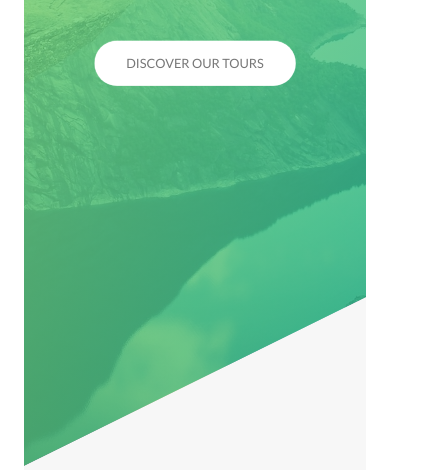
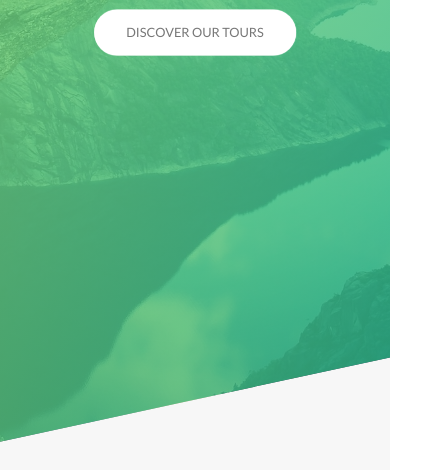
Before and after one commit to emerpaiva/Natours, a website: page index.html in a window 390 px wide. Shown: the part 360-830 px from the top of the page, 442 px wide, since content can reach past the window. Drawn offline with Linux system fonts and the light colour scheme.

Commit message:
Added primary breakpoints

```diff
--- a/scss/abstracts/_mixins.scss
+++ b/scss/abstracts/_mixins.scss
@@ -27,6 +27,8 @@ $breakpoint argumento choices:
 - tab-land
 - big-desktop
 
+ORDER: Base + typography > general layout + grid > page layout > components
+
 1em = 16px;
 */
 @mixin respond($breakpoint) {
@@ -43,6 +45,6 @@ $breakpoint argumento choices:
   }
 
   @if $breakpoint == big-desktop {
-    @media (min-width: 112.5) { @content; }  //1800px
+    @media (min-width: 112.5em) { @content; }  //1800px
   }
 }
--- a/scss/abstracts/_variables.scss
+++ b/scss/abstracts/_variables.scss
@@ -24,4 +24,5 @@ $default-font-size: 1.6rem;
 // GRID
 $grid-width: 114rem;
 $gutter-vertical: 8rem;
+$gutter-vertical-small: 6rem;
 $gutter-horizontal: 6rem;
--- a/scss/base/_base.scss
+++ b/scss/base/_base.scss
@@ -26,4 +26,9 @@ html {
 
 body {
   box-sizing: border-box;
+  padding: 3rem;
+
+  @include respond(tab-port) {
+    padding: 0;
+  }
 }
--- a/scss/base/_typography.scss
+++ b/scss/base/_typography.scss
@@ -3,7 +3,6 @@ body {
   font-weight: 400;
   line-height: 1.7;
   color: $color-grey-dark;
-  padding: 3rem;
 }
 
 .heading-primary {
@@ -19,6 +18,11 @@ body {
     font-weight: 400;
     letter-spacing: 3.5rem;
     animation: 1s moveInLeft ease-out;
+
+    @include respond(phone) {
+      letter-spacing: 1rem;
+      font-size: 5rem;
+    }
   }
 
   &--sub {
@@ -27,6 +31,10 @@ body {
     font-weight: 700;
     letter-spacing: 1.75rem;
     animation: 1s moveInRight ease-out;
+
+    @include respond(phone) {
+      letter-spacing: .5rem;
+    }
   }
 }
 
@@ -42,6 +50,14 @@ body {
   color: transparent;
   letter-spacing: 2px;
   transition: all .2s;
+
+  @include respond(tab-port) {
+    font-size: 3rem;
+  }
+
+  @include respond(phone) {
+    font-size: 2.5rem;
+  }
 
   &:hover {
     transform: skewY(2deg) skewX(15deg) scale(1.1);
--- a/scss/layout/_footer.scss
+++ b/scss/layout/_footer.scss
@@ -2,7 +2,11 @@
 	background-color: $color-grey-dark-3;
 	padding: 10rem 0;
 	font-size: 1.4rem;
-	color: $color-grey-light-1;
+  color: $color-grey-light-1;
+
+  @include respond(tab-port) {
+    padding: 8rem 0;
+  }
 
 	&__logo-box {
     text-align: center;
@@ -18,6 +22,11 @@
     border-top: 1px solid $color-grey-dark;
     padding-top: 2rem;
     display: inline-block;
+
+    @include respond(tab-port) {
+      width: 100%;
+      text-align: center;
+    }
 	}
 
 	&__list {
@@ -56,5 +65,10 @@
     padding-top: 2rem;
     width: 80%;
     float: right;
+
+    @include respond(tab-port) {
+      width: 100%;
+      float: none;
+    }
   }
 }
--- a/scss/layout/_grid.scss
+++ b/scss/layout/_grid.scss
@@ -4,6 +4,15 @@
 
   &:not(:last-child) {
     margin-bottom: $gutter-vertical;
+
+    @include respond(tab-port) {
+      margin-bottom: $gutter-vertical-small;
+    }
+  }
+
+  @include respond(tab-port) {
+    max-width: 50rem;
+    padding: 0 3rem;
   }
 
   @include clearfix();
@@ -13,6 +22,15 @@
 
     &:not(:last-child) {
       margin-right: $gutter-horizontal;
+
+      @include respond(tab-port) {
+        margin-right: 0;
+        margin-bottom: $gutter-vertical-small;
+      }
+    }
+
+    @include respond(tab-port) {
+      width: 100% !important;
     }
   }
 
--- a/scss/layout/_header.scss
+++ b/scss/layout/_header.scss
@@ -9,6 +9,10 @@
   position: relative;
 
   clip-path: polygon(0 0, 100% 0, 100% 75vh, 0 100%);
+
+  @include respond(phone) {
+    clip-path: polygon(0 0, 100% 0, 100% 85vh, 0 100%);
+  }
 
   &__logo-box {
     position: absolute;
--- a/scss/layout/_navigation.scss
+++ b/scss/layout/_navigation.scss
@@ -15,6 +15,16 @@
     box-shadow: 0 1rem 3rem rgba($color-black, .1);
     text-align: center;
     cursor: pointer;
+
+    @include respond(tab-port) {
+      top: 4rem;
+      right: 4rem;
+    }
+
+    @include respond(phone) {
+      top: 3rem;
+      right: 3rem;
+    }
   }
 
   &__background {
@@ -28,7 +38,15 @@
     z-index: 1000;
     transition: transform .8s cubic-bezier(0.785, 0.135, 0.15, 0.86);
 
-    //transform: scale(80);
+    @include respond(tab-port) {
+      top: 4.5rem;
+      right: 4.5rem;
+    }
+
+    @include respond(phone) {
+      top: 3.5rem;
+      right: 3.5rem;
+    }
   }
 
   &__nav {
```
Also changed, not shown: css/style.css.
